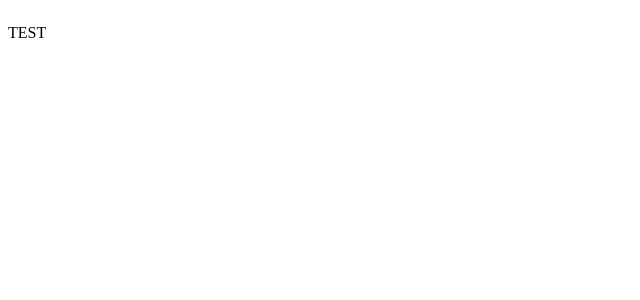
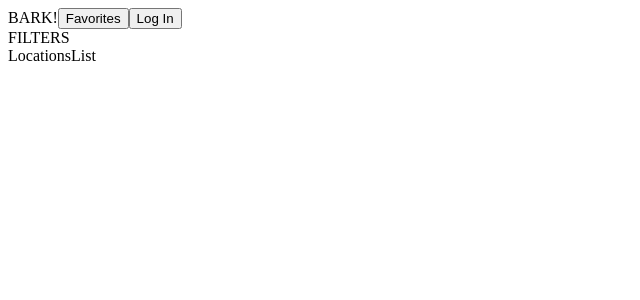
Before and after one commit to vlieu425/mvp, a React app: page / in a window 1280 px wide. Shown: the top 300 px of the page, without its empty margins (0-640 px from the left). Built offline with nearby package versions, Linux system fonts and the light colour scheme.

Commit message:
basic components started

```diff
--- a/client/App.js
+++ b/client/App.js
@@ -1,6 +1,8 @@
 import React from "react";
 import {useState, useEffect} from "react";
-
+import Header from "./Header.js";
+import Filters from "./Filters.js";
+import LocationsList from "./LocationsList.js";
 import axios from "axios";
 
 
@@ -8,7 +10,11 @@ const App = () => {
 
   return (
     <div style={{ display: 'flex', flexDirection: 'column'}}>
-      <p>TEST</p>
+       <Header />
+       <Filters />
+       <LocationsList />
+
+
 
 
 
--- /dev/null
+++ b/client/Filters.js
@@ -0,0 +1,14 @@
+import React from 'react';
+
+const Filters = () => {
+  // Add your code here
+
+  return (
+    <div>
+      {/* Add your JSX code here */}
+      FILTERS
+    </div>
+  );
+};
+
+export default Filters;
--- /dev/null
+++ b/client/Header.js
@@ -0,0 +1,15 @@
+import React from 'react';
+
+const Header = () => {
+  return (
+    <div>
+      {/* Your header content goes here */}
+      BARK!
+
+      <button> Favorites </button>
+      <button> Log In </button>
+    </div>
+  );
+};
+
+export default Header;
--- /dev/null
+++ b/client/LocationsList.js
@@ -0,0 +1,12 @@
+import React from 'react';
+
+const LocationsList = () => {
+  return (
+    <div>
+      {/* Your component content goes here */}
+      LocationsList
+    </div>
+  );
+};
+
+export default LocationsList;
```
Also changed, not shown: client/LocationModal.js (added, +11 -0 lines), client/LocationTile.js (added, +11 -0 lines).
